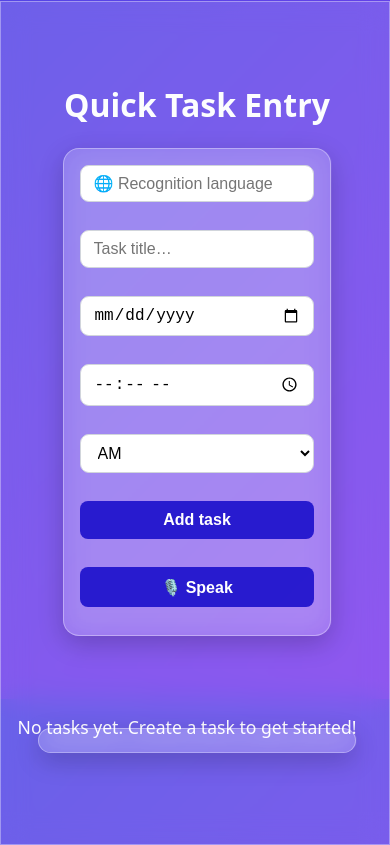
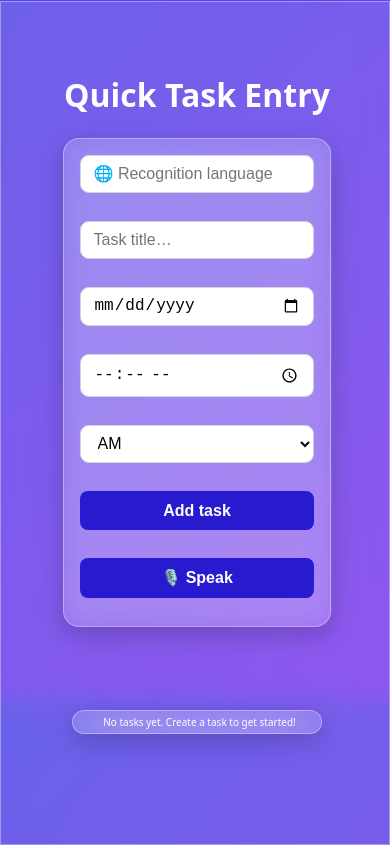
Before and after one commit to Jayashree317/Voice_Todo_List, a plain HTML site: page index.html in a window 390 px wide. Shown: the part 989-1834 px from the top of the page. Drawn offline with Linux system fonts and the light colour scheme.

Commit message:
second commit

```diff
--- a/style.css
+++ b/style.css
@@ -390,7 +390,10 @@ button.remove {
   }
 
   #noTasksMsg {
-    font-size: 1rem;
+    font-size: 10px !important;
+    /* margin-top: -20px !important;/ */
+    padding: 19px;
+    margin-left: 25px !important;
   }
 }
 
```
